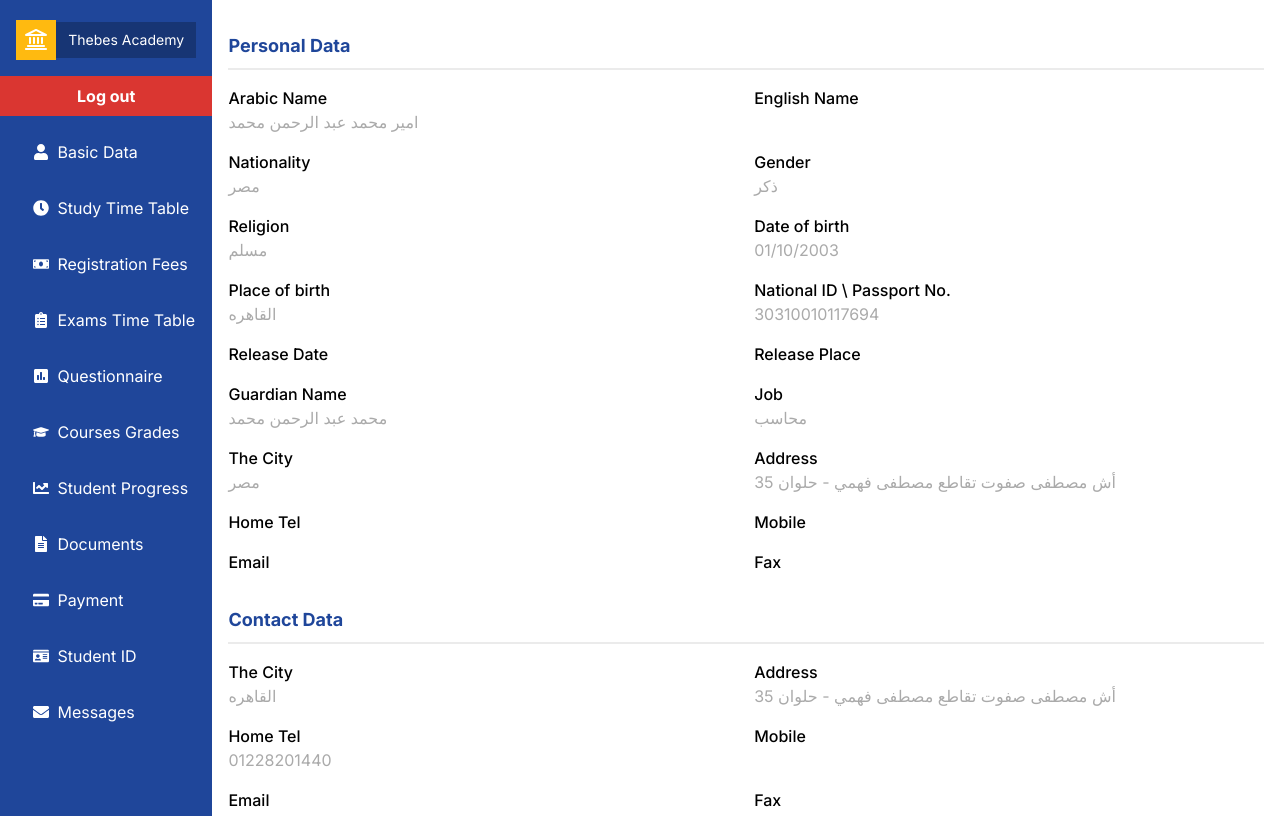
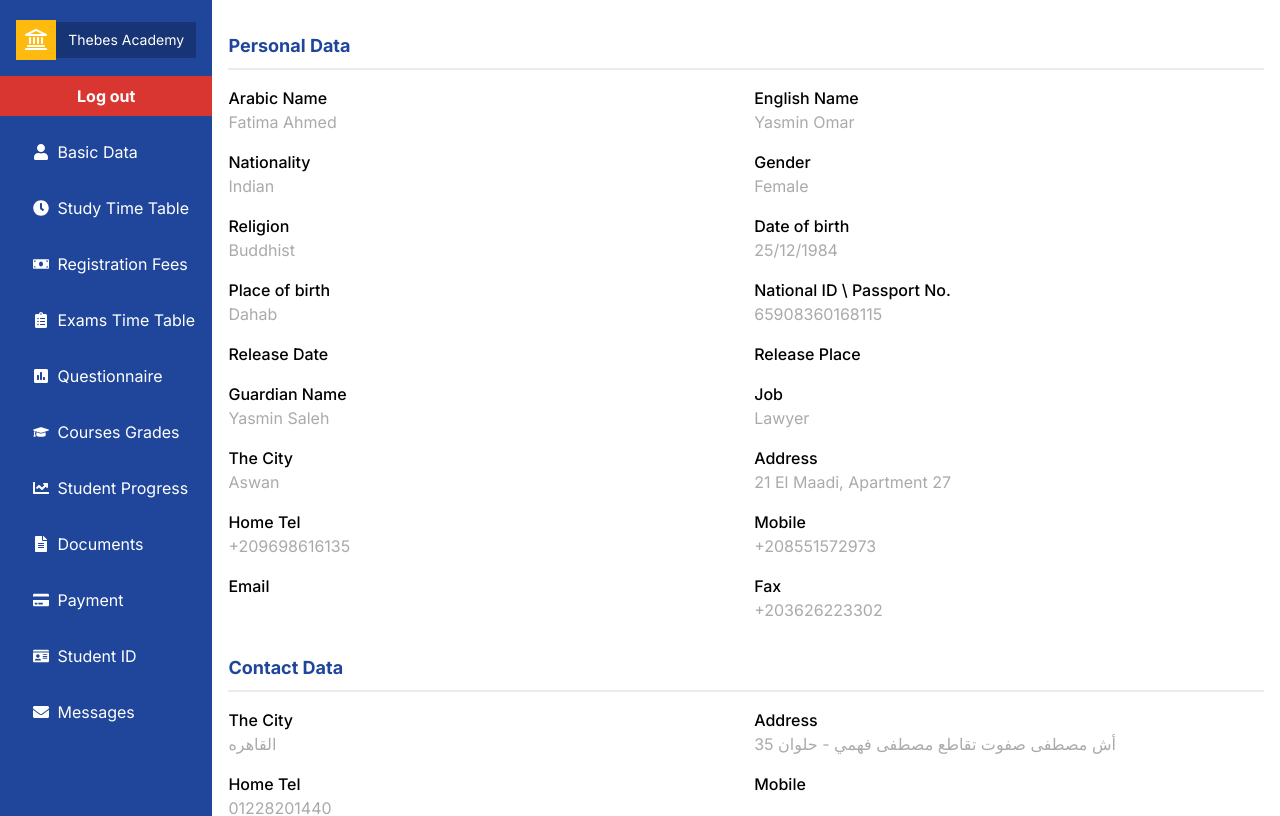
Before and after one commit to sconderg/myschroolcourseproject, a Next.js app: page /student-portal in a window 1280 px wide. Shown: the top 816 px of the page. Built offline with nearby package versions, Linux system fonts and the light colour scheme; sample sign-in values are in the browser's storage.

Commit message:
add fake data generators

```diff
--- a/modules/studentportal/basicData/PersonalData.tsx
+++ b/modules/studentportal/basicData/PersonalData.tsx
@@ -1,4 +1,182 @@
+import { useState } from "react";
+
 const PersonalData = () => {
+  const [data, setData] = useState({
+    arabicName: generateName(),
+    englishName: generateName(),
+    nationality: generateNationality(),
+    gender: generateGender(),
+    religion: generateReligion(),
+    dateOfBirth: generateDateOfBirth(),
+    placeOfBirth: generatePlaceOfBirth(),
+    nationalId: generateNationalId(),
+    releaseDate: "",
+    releasePlace: "",
+    guardianName: generateName(),
+    job: generateJob(),
+    city: generateCity(),
+    address: generateAddress(),
+    homeTel: generatePhoneNumber(),
+    mobile: generatePhoneNumber(),
+    fax: generatePhoneNumber(),
+  });
+
+  function generateName() {
+    const firstNames = [
+      "Amir",
+      "Mohammed",
+      "Ahmed",
+      "Fatima",
+      "Aisha",
+      "Ali",
+      "Omar",
+      "Sara",
+      "Yasmin",
+      "Hassan",
+    ];
+    const lastNames = [
+      "Khan",
+      "Ali",
+      "Hussein",
+      "Mohammed",
+      "Abdullah",
+      "Omar",
+      "Saeed",
+      "Ahmed",
+      "Saleh",
+      "Ibrahim",
+    ];
+    const firstName = firstNames[Math.floor(Math.random() * firstNames.length)];
+    const lastName = lastNames[Math.floor(Math.random() * lastNames.length)];
+    return `${firstName} ${lastName}`;
+  }
+
+  function generateNationality() {
+    const nationalities = [
+      "Egyptian",
+      "American",
+      "British",
+      "French",
+      "German",
+      "Chinese",
+      "Japanese",
+      "Korean",
+      "Russian",
+      "Indian",
+    ];
+    return nationalities[Math.floor(Math.random() * nationalities.length)];
+  }
+
+  function generateGender() {
+    const genders = ["Male", "Female"];
+    return genders[Math.floor(Math.random() * genders.length)];
+  }
+
+  function generateReligion() {
+    const religions = [
+      "Muslim",
+      "Christian",
+      "Jewish",
+      "Buddhist",
+      "Hindu",
+      "Sikh",
+      "Atheist",
+      "Agnostic",
+      "Other",
+    ];
+    return religions[Math.floor(Math.random() * religions.length)];
+  }
+
+  function generateDateOfBirth() {
+    const year = Math.floor(Math.random() * (2003 - 1980 + 1)) + 1980;
+    const month = Math.floor(Math.random() * 12) + 1;
+    const day = Math.floor(Math.random() * 28) + 1;
+    return `${day}/${month}/${year}`;
+  }
+
+  function generatePlaceOfBirth() {
+    const cities = [
+      "Cairo",
+      "Alexandria",
+      "Giza",
+      "Luxor",
+      "Aswan",
+      "Sharm El Sheikh",
+      "Hurghada",
+      "Marsa Alam",
+      "Dahab",
+      "Nuweiba",
+    ];
+    return cities[Math.floor(Math.random() * cities.length)];
+  }
+
+  function generateNationalId() {
+    let nationalId = "";
+    for (let i = 0; i < 14; i++) {
+      nationalId += Math.floor(Math.random() * 10);
+    }
+    return nationalId;
+  }
+
+  function generateJob() {
+    const jobs = [
+      "Accountant",
+      "Engineer",
+      "Doctor",
+      "Lawyer",
+      "Teacher",
+      "Programmer",
+      "Designer",
+      "Writer",
+      "Artist",
+      "Chef",
+    ];
+    return jobs[Math.floor(Math.random() * jobs.length)];
+  }
+
+  function generateCity() {
+    const cities = [
+      "Cairo",
+      "Alexandria",
+      "Giza",
+      "Luxor",
+      "Aswan",
+      "Sharm El Sheikh",
+      "Hurghada",
+      "Marsa Alam",
+      "Dahab",
+      "Nuweiba",
+    ];
+    return cities[Math.floor(Math.random() * cities.length)];
+  }
+
+  function generateAddress() {
+    const streets = [
+      "Mohamed Farid",
+      "Tahrir",
+      "Abbas El Akkad",
+      "Nile Corniche",
+      "El Haram",
+      "El Nasr",
+      "El Thawra",
+      "El Marghany",
+      "El Nozha",
+      "El Maadi",
+    ];
+    const street = streets[Math.floor(Math.random() * streets.length)];
+    const buildingNumber = Math.floor(Math.random() * 100) + 1;
+    const apartmentNumber = Math.floor(Math.random() * 50) + 1;
+    return `${buildingNumber} ${street}, Apartment ${apartmentNumber}`;
+  }
+
+  function generatePhoneNumber() {
+    let phoneNumber = "+20";
+    for (let i = 0; i < 10; i++) {
+      phoneNumber += Math.floor(Math.random() * 10);
+    }
+    return phoneNumber;
+  }
+
   return (
     <div className="mb-8">
       <div className="border-b-2 border-gray-300 mb-4">
@@ -7,71 +185,69 @@ const PersonalData = () => {
       <div className="grid grid-cols-2 gap-4">
         <div>
           <p className="font-medium">Arabic Name</p>
-          <p className="text-gray-700">امير محمد عبد الرحمن محمد</p>
+          <p className="text-gray-700">{data.arabicName}</p>
         </div>
         <div>
           <p className="font-medium">English Name</p>
-          <p className="text-gray-700"></p>
+          <p className="text-gray-700">{data.englishName}</p>
         </div>
         <div>
           <p className="font-medium">Nationality</p>
-          <p className="text-gray-700">مصر</p>
+          <p className="text-gray-700">{data.nationality}</p>
         </div>
         <div>
           <p className="font-medium">Gender</p>
-          <p className="text-gray-700">ذكر</p>
+          <p className="text-gray-700">{data.gender}</p>
         </div>
         <div>
           <p className="font-medium">Religion</p>
-          <p className="text-gray-700">مسلم</p>
+          <p className="text-gray-700">{data.religion}</p>
         </div>
         <div>
           <p className="font-medium">Date of birth</p>
-          <p className="text-gray-700">01/10/2003</p>
+          <p className="text-gray-700">{data.dateOfBirth}</p>
         </div>
         <div>
           <p className="font-medium">Place of birth</p>
-          <p className="text-gray-700">القاهره</p>
+          <p className="text-gray-700">{data.placeOfBirth}</p>
         </div>
         <div>
           <p className="font-medium">National ID \ Passport No.</p>
-          <p className="text-gray-700">30310010117694</p>
+          <p className="text-gray-700">{data.nationalId}</p>
         </div>
         <div>
           <p className="font-medium">Release Date</p>
-          <p className="text-gray-700"></p>
+          <p className="text-gray-700">{data.releaseDate}</p>
         </div>
         <div>
           <p className="font-medium">Release Place</p>
-          <p className="text-gray-700"></p>
+          <p className="text-gray-700">{data.releasePlace}</p>
         </div>
       </div>
       <div className="grid grid-cols-2 gap-4 mt-4">
         <div>
           <p className="font-medium">Guardian Name</p>
-          <p className="text-gray-700">محمد عبد الرحمن محمد</p>
+          <p className="text-gray-700">{data.guardianName}</p>
         </div>
         <div>
           <p className="font-medium">Job</p>
-          <p className="text-gray-700">محاسب</p>
+          <p className="text-gray-700">{data.job}</p>
         </div>
         <div>
           <p className="font-medium">The City</p>
-          <p className="text-gray-700">مصر</p>
+          <p className="text-gray-700">{data.city}</p>
         </div>
         <div>
           <p className="font-medium">Address</p>
-          <p className="text-gray-700">
-            35 أش مصطفى صفوت تقاطع مصطفى فهمي - حلوان
-          </p>
+          <p className="text-gray-700">{data.address}</p>
         </div>
         <div>
           <p className="font-medium">Home Tel</p>
-          <p className="text-gray-700"></p>
+          <p className="text-gray-700">{data.homeTel}</p>
         </div>
         <div>
           <p className="font-medium">Mobile</p>
-          <p className="text-gray-700"></p>
+          <p className="text-gray-700">{data.mobile}</p>
         </div>
         <div>
           <p className="font-medium">Email</p>
@@ -79,7 +255,7 @@ const PersonalData = () => {
         </div>
         <div>
           <p className="font-medium">Fax</p>
-          <p className="text-gray-700"></p>
+          <p className="text-gray-700">{data.fax}</p>
         </div>
       </div>
     </div>
--- a/package.json
+++ b/package.json
@@ -9,12 +9,15 @@
     "lint": "next lint"
   },
   "dependencies": {
+    "@faker-js/faker": "^8.0.2",
+    "@types/faker": "^6.6.9",
     "@types/node": "20.5.7",
     "@types/react": "18.2.21",
     "@types/react-dom": "18.2.7",
     "autoprefixer": "10.4.15",
     "eslint": "8.48.0",
     "eslint-config-next": "13.4.19",
+    "faker": "^6.6.6",
     "next": "13.4.19",
     "postcss": "8.4.28",
     "react": "18.2.0",
```
Also changed, not shown: 1 other file (tests, documents, lock files or other folders).
